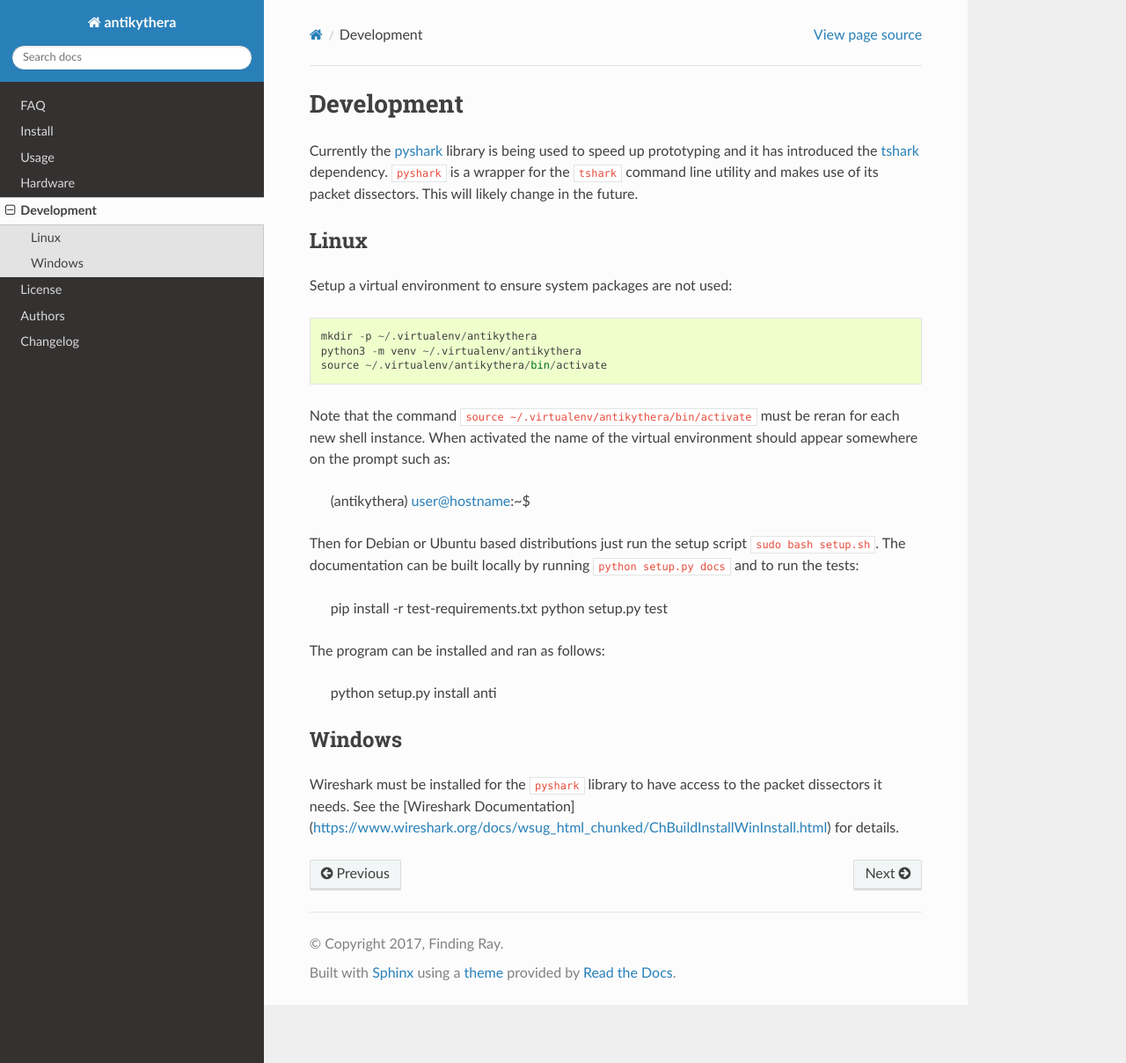
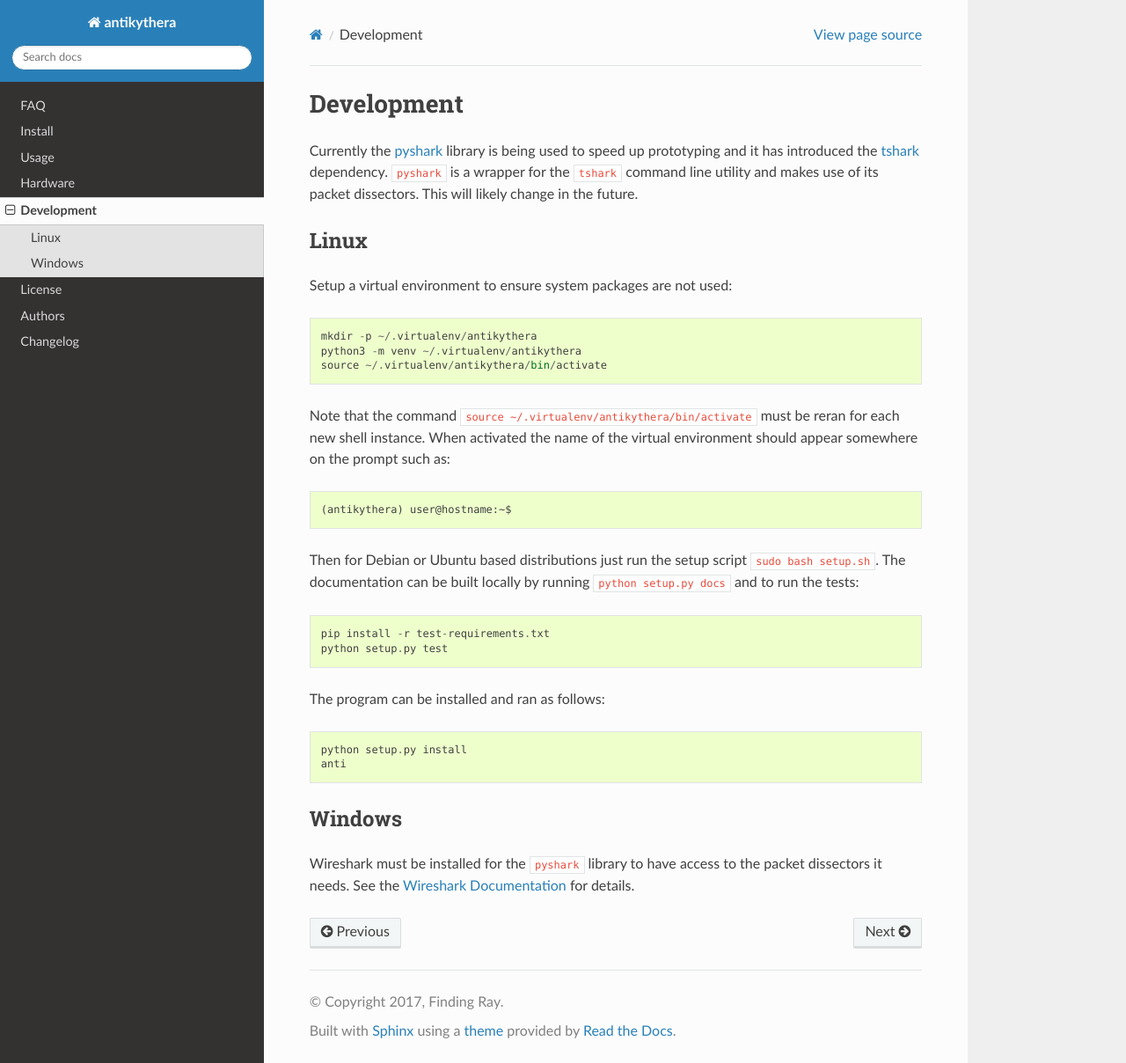
Before and after one commit to danieldufek03/Senior-Project, a Sphinx documentation site: the page built from docs/pages/development.rst, in a window 1280 px wide and 1208 px high. Shown: the whole window at 88% size. Built offline with Sphinx 7.4.7 and the Read the Docs theme 2.0.0, drawn with Linux system fonts in a browser that asks for light colours; formulas are drawn with MathJax 3; pages that are not in the unit, such as notebooks, are missing from menus.

Commit message:
clean up dev docs

```diff
--- a/docs/pages/development.rst
+++ b/docs/pages/development.rst
@@ -13,16 +13,16 @@ Setup a virtual environment to ensure system packages are not used::
     python3 -m venv ~/.virtualenv/antikythera
     source ~/.virtualenv/antikythera/bin/activate
 
-Note that the command ``source ~/.virtualenv/antikythera/bin/activate`` must be reran for each new shell instance. When activated the name of the virtual environment should appear somewhere on the prompt such as:
+Note that the command ``source ~/.virtualenv/antikythera/bin/activate`` must be reran for each new shell instance. When activated the name of the virtual environment should appear somewhere on the prompt such as::
 
     (antikythera) user@hostname:~$
 
-Then for Debian or Ubuntu based distributions just run the setup script ``sudo bash setup.sh``. The documentation can be built locally by running ``python setup.py docs`` and to run the tests:
+Then for Debian or Ubuntu based distributions just run the setup script ``sudo bash setup.sh``. The documentation can be built locally by running ``python setup.py docs`` and to run the tests::
 
     pip install -r test-requirements.txt
     python setup.py test
 
-The program can be installed and ran as follows:
+The program can be installed and ran as follows::
 
     python setup.py install
     anti
@@ -31,4 +31,4 @@ The program can be installed and ran as follows:
 Windows
 -------
 
-Wireshark must be installed for the ``pyshark`` library to have access to the packet dissectors it needs. See the [Wireshark Documentation](https://www.wireshark.org/docs/wsug_html_chunked/ChBuildInstallWinInstall.html) for details.
+Wireshark must be installed for the ``pyshark`` library to have access to the packet dissectors it needs. See the `Wireshark Documentation <https://www.wireshark.org/docs/wsug_html_chunked/ChBuildInstallWinInstall.html>`_ for details.
```
Also changed, not shown: README.md (+1 -1 lines).
